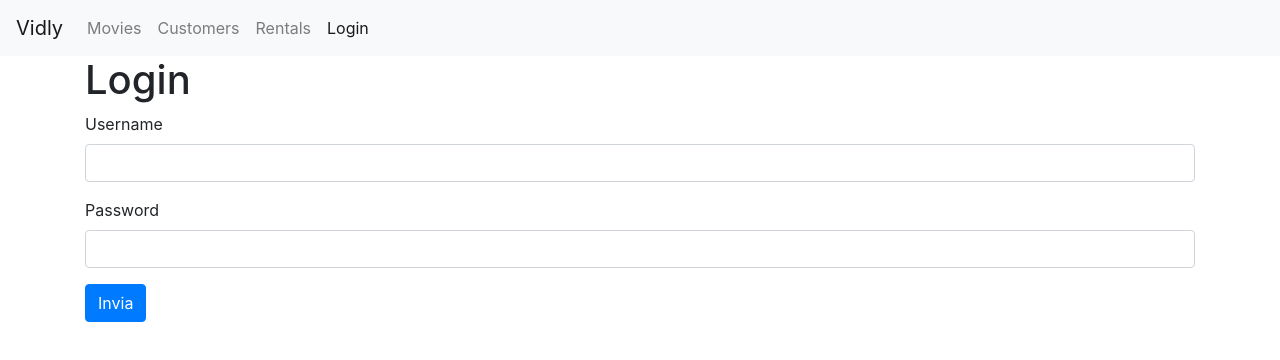
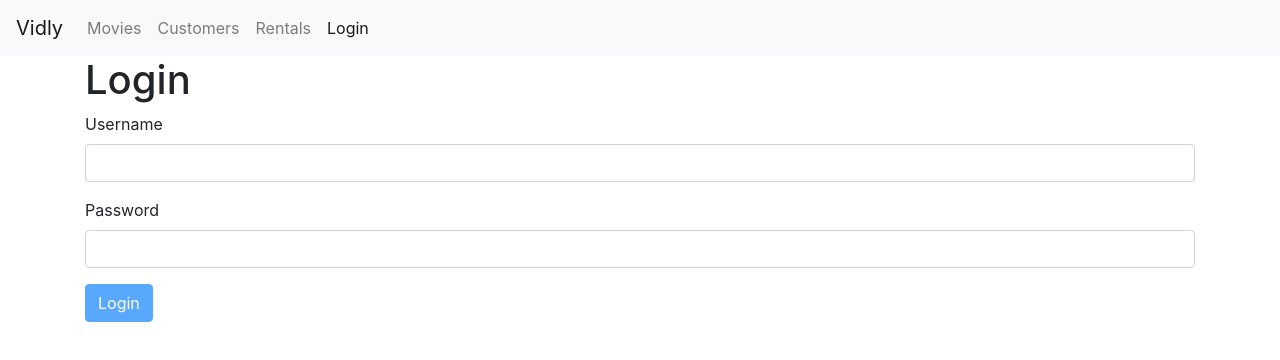
Before and after one commit to Belingheri/vidly, a React (Create React App) app: page /login in a window 1280 px wide. Shown: the top 360 px of the page. Built offline with nearby package versions, Linux system fonts and the light colour scheme.

Commit message:
include form component

```diff
--- a/src/components/loginForm.jsx
+++ b/src/components/loginForm.jsx
@@ -1,51 +1,52 @@
 import React, { useState } from "react";
-import Input from "./common/input";
+import Joi from "joi-browser";
+
+import Form from "./common/form";
 
 function LoginForm() {
-  const [account, setAccount] = useState({ username: "", password: "" });
-  const [errors, setErrors] = useState({});
+  const [username, setUsername] = useState("");
+  const [password, setPassword] = useState("");
 
-  const handleChange = ({ currentTarget }) => {
-    const newAccount = { ...account };
-    newAccount[currentTarget.name] = currentTarget.value;
-    setAccount(newAccount);
+  const onSubmit = (e) => {
+    console.log("submit", e);
   };
 
-  const handleSubmit = (e) => {
-    e.preventDefault();
-    const { username, password } = account;
-    const errors = {};
+  const structure = [
+    {
+      name: "username",
+      type: "input",
+      attributes: {
+        type: "text",
+        label: "Username",
+      },
+      value: username,
+      setValue: setUsername,
+    },
+    {
+      name: "password",
+      type: "input",
+      attributes: {
+        type: "password",
+        label: "Password",
+      },
+      value: password,
+      setValue: setPassword,
+    },
+  ];
+  const schema = {
+    username: Joi.string().required().label("Username"),
+    password: Joi.string().required().label("Password"),
+  };
 
-    if (username.trim() === "") errors.username = "Username necessario";
-    if (password.trim() === "") errors.password = "Password necessaria";
-
-    if (Object.values(errors).length > 0) {
-      return setErrors(errors);
-    }
-
-    console.log("submitted");
-  };
   return (
     <div>
       <h1>Login</h1>
-      <form onSubmit={handleSubmit}>
-        <Input
-          name="username"
-          label="Username"
-          value={account.username}
-          error={errors.username}
-          onChange={handleChange}
-        />
-        <Input
-          name="password"
-          label="Password"
-          value={account.password}
-          error={errors.password}
-          type="password"
-          onChange={handleChange}
-        />
-        <button className="btn btn-primary">Invia</button>
-      </form>
+      <Form
+        data={structure}
+        schema={schema}
+        submitButton="Login"
+        onSubmit={onSubmit}
+      />
     </div>
   );
 }
```
